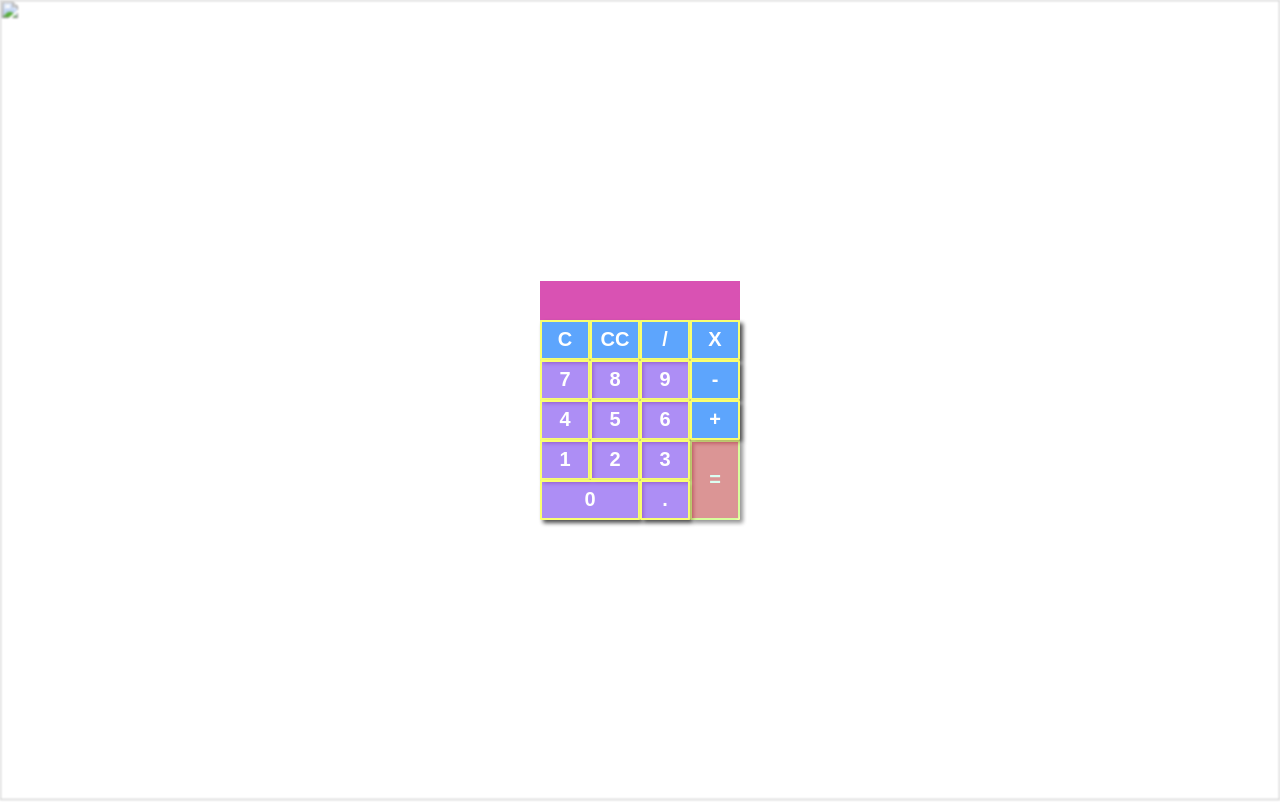
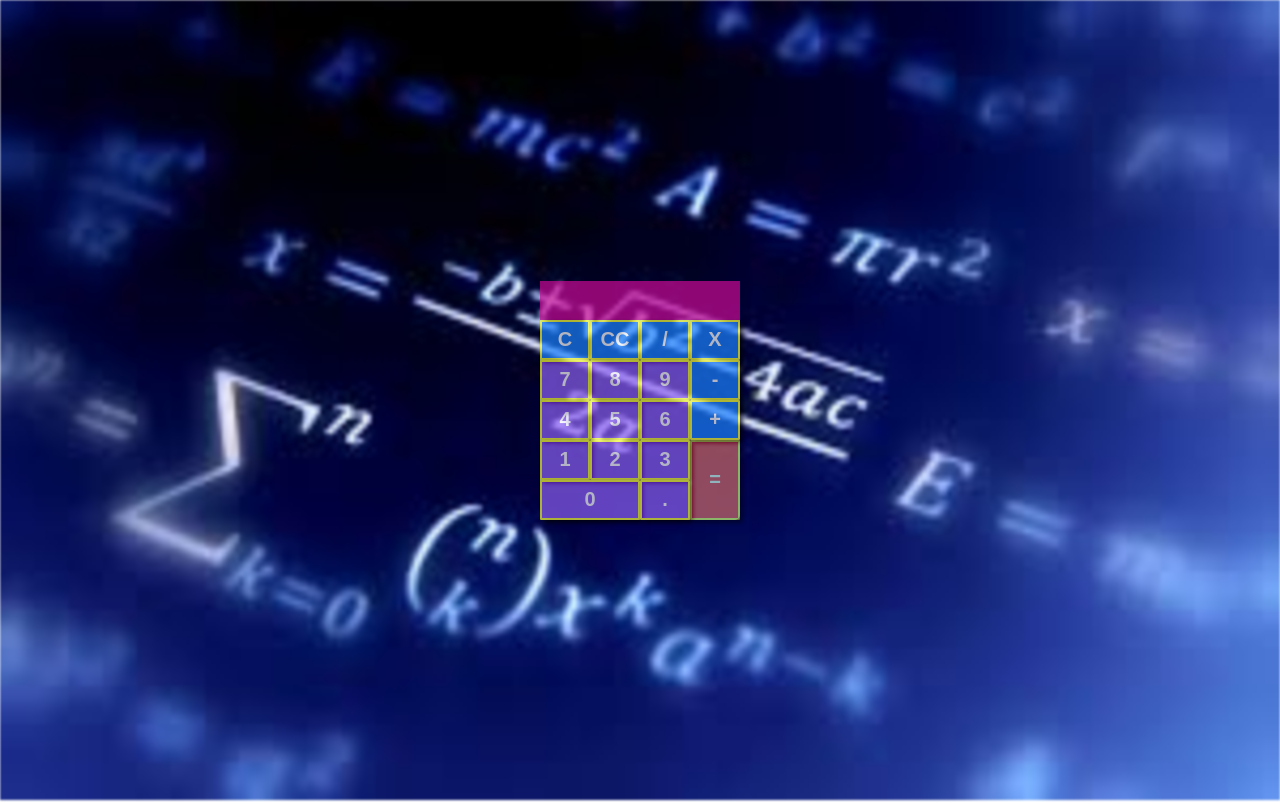
Before and after one commit to ThatDeveloperGirl/Calculator, a plain HTML site: page index.html in a window 1280 px wide. Drawn offline with Linux system fonts and the light colour scheme.

Commit message:
Update index.html

```diff
--- a/index.html
+++ b/index.html
@@ -82,7 +82,7 @@
 </head>
 <body>
     <div class="back">
-        <img src="myimg/back2.jpg" alt="">
+        <img src="back2.jpg" alt="">
     </div>
     <div class="father">
 
```
